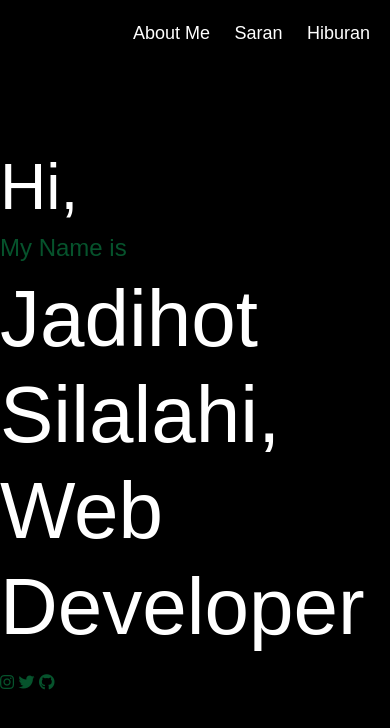
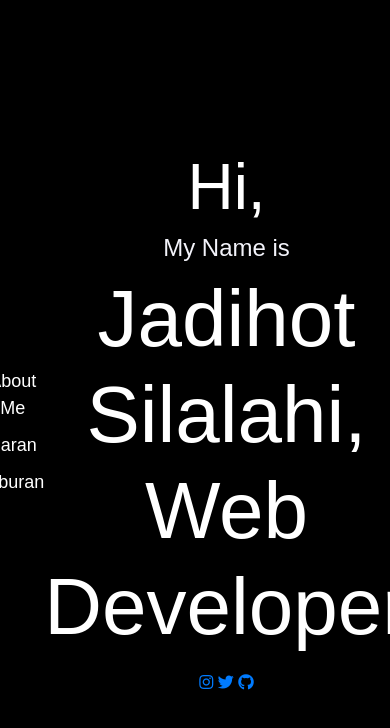
Before and after one commit to jadihotsilalahi/portoku.com, a plain HTML site: page index.html in a window 390 px wide. Drawn offline with nearby package versions, Linux system fonts and the light colour scheme.

Commit message:
Update index.html

```diff
--- a/index.html
+++ b/index.html
@@ -12,12 +12,9 @@
         body {
             background-color: #000;
             color: #fff;
-            display: flex;
-            justify-content: center;
-            align-items: center;
-            height: 100vh;
             font-family: Arial, sans-serif;
             position: relative;
+            padding: 20px; /* Add padding for better spacing */
         }
         h1 {
             font-size: 5rem;
@@ -58,6 +55,28 @@
         nav ul li a.hiburan{
             color:white;
         }
+
+        /* New styles for small screens */
+        @media (max-width: 768px) {
+            body {
+                display: flex;
+                justify-content: center;
+                align-items: center;
+                height: 100vh;
+            }
+            nav {
+                position: static;
+                margin-top: 20px; /* Adjust spacing */
+                text-align: center;
+            }
+            nav ul li {
+                display: block;
+                margin: 10px 0;
+            }
+            .left {
+                text-align: center;
+            }
+        }
     </style>
 </head>
 <body>
@@ -68,24 +87,6 @@
             <li><a href="hiburan.html" class="hiburan">Hiburan</a></li>
         </ul>
     </nav>
-    <style>
-        h4{
-            color: rgb(6, 83, 44);
-        }
-        div a.instagram{
-            color: rgb(6, 83, 44);
-
-        }
-        div a.twitter{
-            color: rgb(6, 83, 44);
-
-        }
-        div a.github{
-            color: rgb(6, 83, 44);
-
-        }
-
-    </style>
 
     <section class="left">
         <h2>Hi,</h2>
@@ -96,7 +97,7 @@
         <!-- Social Media Icons -->
         <div class="social-icons mt-3">
             <a href="https://www.instagram.com/jadihot_" class="instagram"><i class="fab fa-instagram"></i></a>
-            <a href="http://www.twitter.com/jadihot5" class="twitter"><i class="fab fa-twitter"></i class='fab fa-twitter'></a>
+            <a href="http://www.twitter.com/jadihot5" class="twitter"><i class="fab fa-twitter"></i></a>
             <a href="http://github.com/jadihotsilalahi" class="github"><i class="fab fa-github"></i></a>
         </div>
     </section>
@@ -106,6 +107,5 @@
     <script src="https://cdn.jsdelivr.net/npm/@popperjs/core@2.5.4/dist/umd/popper.min.js"></script>
     <script src="https://stackpath.bootstrapcdn.com/bootstrap/4.5.2/js/bootstrap.min.js"></script>
 
-
 </body>
 </html>
```
